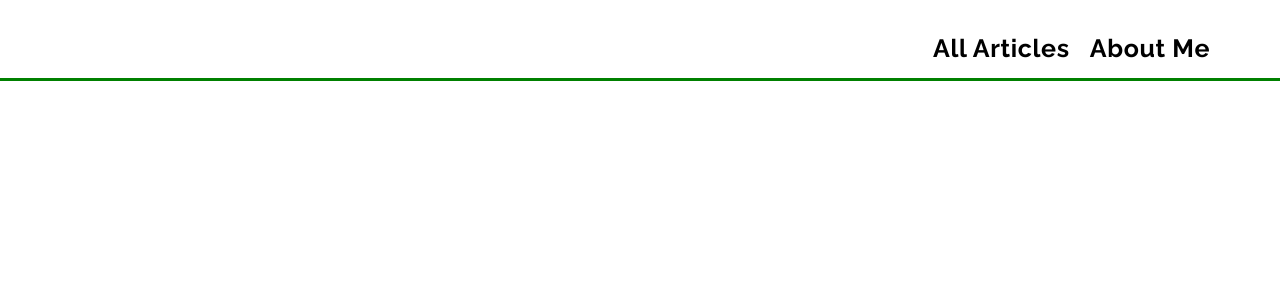
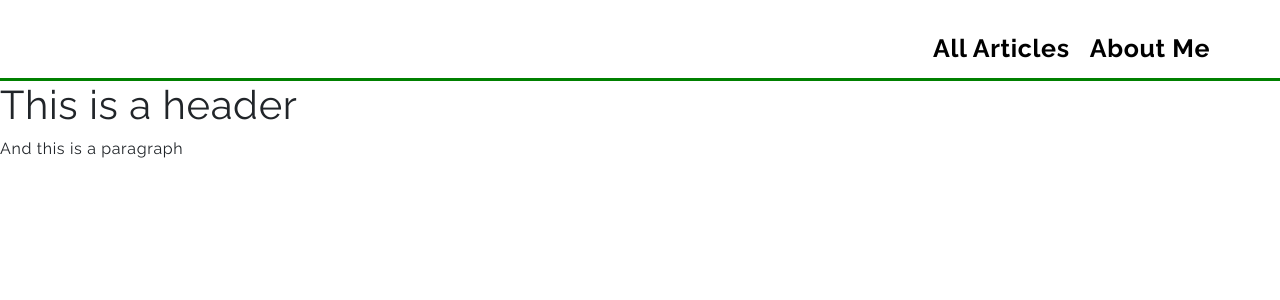
Before and after one commit to jac1013/blog-client, a React (Create React App) app: page / in a window 1280 px wide. Shown: the top 300 px of the page. Built offline with nearby package versions, Linux system fonts and the light colour scheme; no server answers.

Commit message:
Add article body

```diff
--- a/html-css/Blog.css
+++ b/html-css/Blog.css
@@ -38,7 +38,7 @@ h2 {
 main {
     flex-basis: 450px;
     display: flex;
-    flex-direction: row;
+    flex-direction: column;
     padding-top: 100px;
     padding-bottom: 100px;
 }
--- a/package.json
+++ b/package.json
@@ -13,6 +13,7 @@
     "react-animated-css": "^1.2.1",
     "react-bootstrap": "^1.0.0-beta.16",
     "react-dom": "^16.12.0",
+    "react-markdown": "^4.2.2",
     "react-router-dom": "^5.1.2",
     "react-scripts": "3.2.0",
     "react-test-renderer": "^16.12.0"
--- a/src/App.js
+++ b/src/App.js
@@ -2,6 +2,7 @@ import React from 'react';
 
 import './App.css';
 import Header from "./components/Navigation/Header/Header";
+import ArticleBody from "./components/ArticleBody/ArticleBody";
 
 function App() {
   console.log(process.env.REACT_APP_API_URL);
@@ -9,6 +10,7 @@ function App() {
   return (
     <React.Fragment>
       <Header />
+      <ArticleBody />
     </React.Fragment>
   );
 }
--- /dev/null
+++ b/src/components/ArticleBody/ArticleBody.js
@@ -0,0 +1,12 @@
+import React from 'react';
+import ReactMarkdown from "react-markdown";
+
+const ArticleBody = () => {
+  const input = '# This is a header\n\nAnd this is a paragraph';
+
+  return (
+    <ReactMarkdown source={input} />
+  );
+};
+
+export default ArticleBody;
```
Also changed, not shown: 1 other file (tests, documents, lock files or other folders).
